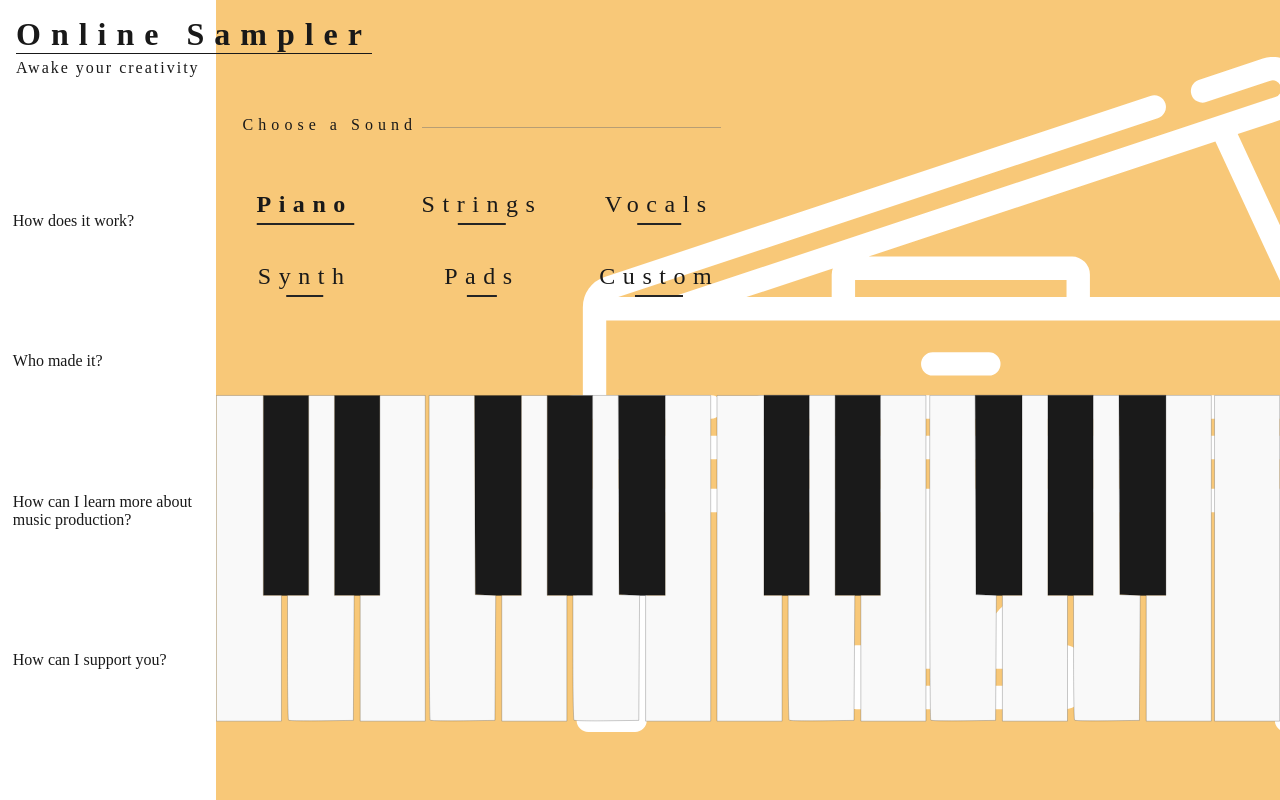
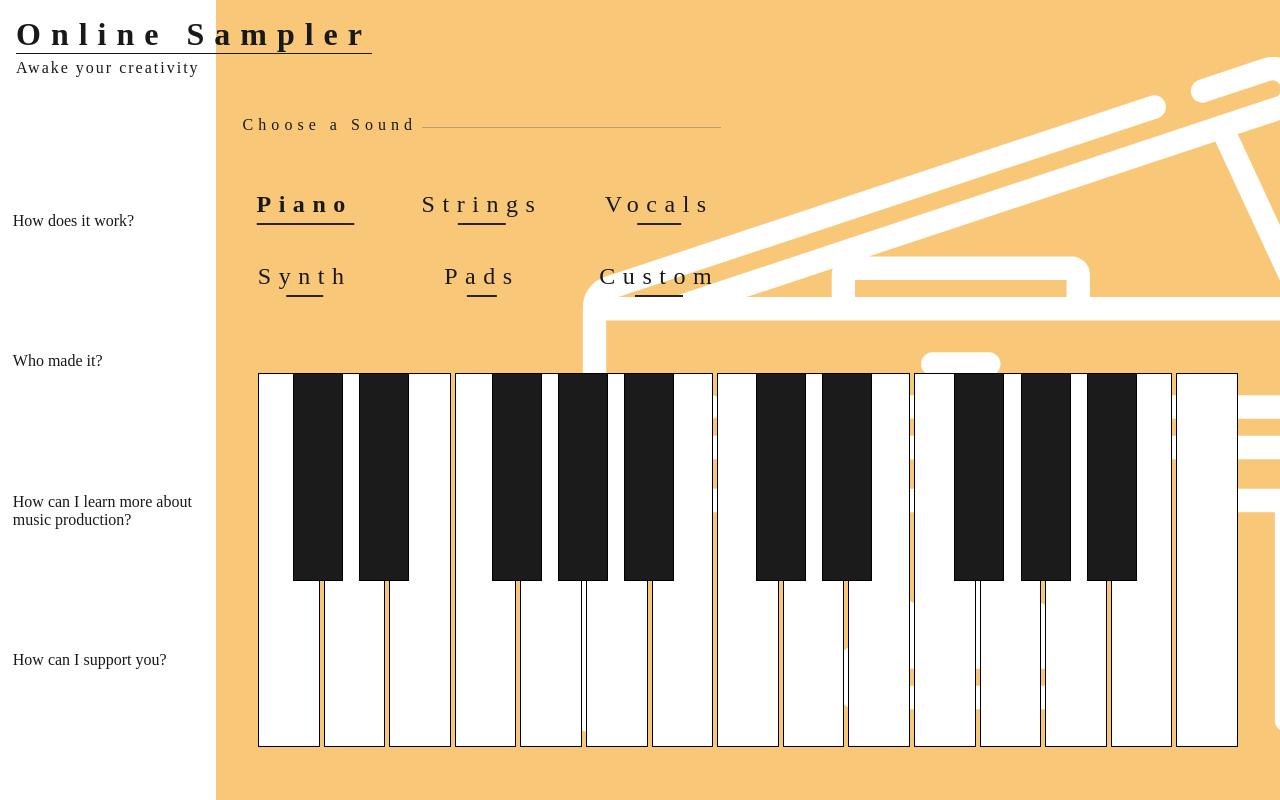
Before and after one commit to paweljakubwojcik/online-sampler, a React (Create React App) app: page / in a window 1280 px wide. Built offline with nearby package versions, Linux system fonts and the light colour scheme.

Commit message:
added states to keys, and chnged them to divs

```diff
--- /dev/null
+++ b/src/components/Key.jsx
@@ -0,0 +1,31 @@
+import React, { Component } from 'react'
+
+export default class key extends Component {
+
+    state = {
+        active: false
+    }
+
+    onMouseDown = () => {
+        this.setState({ active: true })
+    }
+
+    onMouseUp = () => {
+        this.setState({ active: false })
+    }
+
+    onMouseEnter = () => {
+        if (this.props.keyboardActive)
+            this.setState({ active: true })
+    }
+
+
+    render() {
+        return (
+            <React.Fragment>
+                <div id={this.props.id} onMouseDown={this.onMouseDown} onMouseUp={this.onMouseUp} onMouseOut={this.onMouseUp} onMouseEnter={this.onMouseEnter}
+                    className={`key key--${this.props.black ? 'black' : 'white'} ${this.state.active ? 'key--active' : ''}`}></div>
+            </React.Fragment>
+        )
+    }
+}
--- a/src/components/Keyboard.jsx
+++ b/src/components/Keyboard.jsx
@@ -1,41 +1,35 @@
 import React, { Component } from 'react'
+import Key from './Key'
+
 
 export default class Keyboard extends Component {
+
+    whiteNotes = ['C', 'D', 'E', 'F', 'G', 'A', 'B']
+    blackNotes = ['Db', 'Eb', 'ghost1', 'Gb', 'Ab', 'Bb', 'ghost2']
+
+    state = {
+        active: false
+    }
+
+    onMouseDown = () => {
+        this.setState({ active: true })
+    }
+
+    onMouseUp = () => {
+        this.setState({ active: false })
+    }
+
+
     render() {
         return (
-            <div className="keyboard">
-                <svg xmlns="http://www.w3.org/2000/svg" viewBox="0 0 1538.151 472.278">
-                    <g id="First_octave" data-name="First octave" transform="translate(0.5 0.5)">
-                        <path id="Db4" d="M51.1,10.038V298.974H77.363v.168h8.755v-.168h30.644V10.038Z" transform="translate(16.814 -9.598)" fill="#1a1a1a" stroke="rgba(0,0,0,0.3)" strokeWidth="1" />
-                        <path id="Eb4" d="M113.7,10.038V298.974H142.21v.168h8.7v-.168h28.455V10.038Z" transform="translate(57.086 -9.598)" fill="#1a1a1a" stroke="rgba(0,0,0,0.3)" strokeWidth="1" />
-                        <path id="Gb4" d="M236.9,10.038l.552,142.153.56,145.675,14.8.653,14.022.623h9.482v-.168h28.455V10.038Z" transform="translate(136.334 -9.598)" fill="#1a1a1a" stroke="rgba(0,0,0,0.3)" strokeWidth="1" />
-                        <path id="Ab4" d="M300.851,10.038V298.974h28.455v.168h8.755v-.168h28.455V10.038Z" transform="translate(177.469 -9.598)" fill="#1a1a1a" stroke="rgba(0,0,0,0.3)" strokeWidth="1" />
-                        <path id="Bb4" d="M363.447,10.038,364,152.191l.56,145.675,14.8.653,14.022.623h9.482v-.168h28.455V10.038Z" transform="translate(217.733 -9.598)" fill="#1a1a1a" stroke="rgba(0,0,0,0.3)" strokeWidth="1" />
-                        <path id="C4" d="M103.891,390.259V299.377H77.624V10.3H9.77V481.142h94.121V390.259Z" transform="translate(-9.77 -9.866)" fill="#f9f9f9" stroke="rgba(0,0,0,0.3)" strokeWidth="1" />
-                        <path id="D4" d="M168.162,389.712l.571-90.335h-28.5V10.3H103.019V299.377H72.375V388.8c0,49.182.676,90.1,1.5,90.925s22.249,1.237,47.608.913l46.106-.59.572-90.335Z" transform="translate(30.501 -9.866)" fill="#f9f9f9" stroke="rgba(0,0,0,0.3)" strokeWidth="1" />
-                        <path id="E4" d="M230.434,245.724V10.3H164.768V299.377H136.313V481.142h94.121V245.724Z" transform="translate(71.629 -9.866)" fill="#f9f9f9" stroke="rgba(0,0,0,0.3)" strokeWidth="1" />
-                        <path id="F4" d="M292.7,389.812l.571-90.234-14.8-.648-14.8-.648-.563-143.989L262.552,10.3H196.918V244.264c0,128.677.676,234.635,1.5,235.461s22.249,1.237,47.608.913l46.106-.59.571-90.234Z" transform="translate(110.614 -9.866)" fill="#f9f9f9" stroke="rgba(0,0,0,0.3)" strokeWidth="1" />
-                        <path id="G4" d="M354.977,390.259V299.377H326.521V10.3H289.311V299.377H260.855V481.142h94.121V390.259Z" transform="translate(151.742 -9.866)" fill="#f9f9f9" stroke="rgba(0,0,0,0.3)" strokeWidth="1" />
-                        <path id="A4" d="M419.249,389.812l.571-90.234-14.8-.648-14.8-.648-.563-143.989L389.1,10.3H351.917V299.376H323.462V388.8c0,49.182.676,90.1,1.5,90.925s22.249,1.237,47.608.913l46.106-.59.571-90.234Z" transform="translate(192.013 -9.866)" fill="#f9f9f9" stroke="rgba(0,0,0,0.3)" strokeWidth="1" />
-                        <path id="B4" d="M481.521,245.724V10.3H415.855V299.377H387.4V481.142h94.121V245.724Z" transform="translate(233.141 -9.866)" fill="#f9f9f9" stroke="rgba(0,0,0,0.3)" strokeWidth="1" />
-                    </g>
-                    <g id="Second_Octave" data-name="Second Octave" transform="translate(724.242 0.5)">
-                        <path id="Db4-2" data-name="Db4" d="M51.1,10.038V299.413H77.363v.169h8.755v-.169h30.644V10.038Z" transform="translate(16.814 -10.038)" fill="#1a1a1a" stroke="rgba(0,0,0,0.3)" strokeWidth="1" />
-                        <path id="Eb4-2" data-name="Eb4" d="M113.7,10.038V299.413H142.21v.169h8.7v-.169h28.455V10.038Z" transform="translate(57.086 -10.038)" fill="#1a1a1a" stroke="rgba(0,0,0,0.3)" strokeWidth="1" />
-                        <path id="Gb4-2" data-name="Gb4" d="M236.9,10.038l.552,142.369.56,145.9,14.8.654,14.022.624h9.482v-.169h28.455V10.038Z" transform="translate(136.334 -10.038)" fill="#1a1a1a" stroke="rgba(0,0,0,0.3)" strokeWidth="1" />
-                        <path id="Ab4-2" data-name="Ab4" d="M300.851,10.038V299.413h28.455v.169h8.755v-.169h28.455V10.038Z" transform="translate(177.469 -10.038)" fill="#1a1a1a" stroke="rgba(0,0,0,0.3)" strokeWidth="1" />
-                        <path id="Bb4-2" data-name="Bb4" d="M363.447,10.038,364,152.407l.56,145.9,14.8.654,14.022.624h9.482v-.169h28.455V10.038Z" transform="translate(217.733 -10.038)" fill="#1a1a1a" stroke="rgba(0,0,0,0.3)" strokeWidth="1" />
-                        <path id="C4-2" data-name="C4" d="M103.891,390.259V299.377H77.624V10.3H9.77V481.142h94.121V390.259Z" transform="translate(-9.77 -9.866)" fill="#f9f9f9" stroke="rgba(0,0,0,0.3)" strokeWidth="1" />
-                        <path id="D4-2" data-name="D4" d="M168.162,389.712l.571-90.335h-28.5V10.3H103.019V299.377H72.375V388.8c0,49.182.676,90.1,1.5,90.925s22.249,1.237,47.608.913l46.106-.59.572-90.335Z" transform="translate(30.501 -9.866)" fill="#f9f9f9" stroke="rgba(0,0,0,0.3)" strokeWidth="1" />
-                        <path id="E4-2" data-name="E4" d="M230.434,245.724V10.3H164.768V299.377H136.313V481.142h94.121V245.724Z" transform="translate(71.629 -9.866)" fill="#f9f9f9" stroke="rgba(0,0,0,0.3)" strokeWidth="1" />
-                        <path id="F4-2" data-name="F4" d="M292.7,389.812l.571-90.234-14.8-.648-14.8-.648-.563-143.989L262.552,10.3H196.918V244.264c0,128.677.676,234.635,1.5,235.461s22.249,1.237,47.608.913l46.106-.59.571-90.234Z" transform="translate(110.614 -9.866)" fill="#f9f9f9" stroke="rgba(0,0,0,0.3)" strokeWidth="1" />
-                        <path id="G4-2" data-name="G4" d="M354.977,390.259V299.377H326.521V10.3H289.311V299.377H260.855V481.142h94.121V390.259Z" transform="translate(151.742 -9.866)" fill="#f9f9f9" stroke="rgba(0,0,0,0.3)" strokeWidth="1" />
-                        <path id="A4-2" data-name="A4" d="M419.249,389.812l.571-90.234-14.8-.648-14.8-.648-.563-143.989L389.1,10.3H351.917V299.376H323.462V388.8c0,49.182.676,90.1,1.5,90.925s22.249,1.237,47.608.913l46.106-.59.571-90.234Z" transform="translate(192.013 -9.866)" fill="#f9f9f9" stroke="rgba(0,0,0,0.3)" strokeWidth="1" />
-                        <path id="B4-2" data-name="B4" d="M481.521,245.724V10.3H415.855V299.377H387.4V481.142h94.121V245.724Z" transform="translate(233.141 -9.866)" fill="#f9f9f9" stroke="rgba(0,0,0,0.3)" strokeWidth="1" />
-                        <path id="C5" d="M447.492,10.306V481.143h94.121V10.306H447.492Z" transform="translate(271.795 -9.865)" fill="#f9f9f9" stroke="rgba(0,0,0,0.3)" strokeWidth="1" />
-                    </g>
-                </svg>
-
+            <div className="keyboard" onMouseDown={this.onMouseDown} onMouseUp={this.onMouseUp}>
+                <div className="blackKeys">
+                    {this.blackNotes.map(note => <Key black={true} id={note + '1'} keyboardActive={this.state.active} />)}
+                    {this.blackNotes.map(note => <Key black={true} id={note + '2'} keyboardActive={this.state.active} />)}
+                </div>
+                {this.whiteNotes.map(note => <Key black={false} id={note + '1'} keyboardActive={this.state.active} />)}
+                {this.whiteNotes.map(note => <Key black={false} id={note + '2'} keyboardActive={this.state.active} />)}
+                <Key black={false} id={'C3'} />
             </div>
         )
     }
--- /dev/null
+++ b/src/styles/_keyboard.scss
@@ -0,0 +1,68 @@
+.keyboard {
+    align-self: center;
+    position: relative;
+    display: flex;
+    justify-content: space-evenly;
+    height: 90%;
+    width: 100%;
+    padding: 20px 40px;
+    grid-column: 3/5;
+    grid-row: 3/4;
+}
+
+.key {
+    display: block;
+    border: 1px solid #000;
+    height: 100%;
+    margin: 2px;
+    transform-origin: top;
+    pointer-events: all;
+
+    transition: opacity 0.2s;
+    &:hover {
+        cursor: pointer;
+        opacity: 0.8;
+    }
+
+    &--white {
+        flex:1;
+
+        background-color: #fff;
+
+    }
+    &--black {
+        &:first-of-type {
+            margin-left: 25px;
+        }
+        &:last-of-type {
+            margin-right: 25px;
+        }
+        width: 50px;
+        background-color: #1b1b1b;
+    }
+
+    &--active{
+        transform: perspective(1000px) rotateX(-5deg);
+    }
+}
+.blackKeys {
+    display: flex;
+    justify-content: space-evenly;
+    width: 100%;
+    padding: inherit;
+    padding-bottom: 0;
+    position: absolute;
+    top: 0;
+    left: 0;
+    height: 55%;
+    z-index: 2;
+    pointer-events: none;
+}
+#ghost11,
+#ghost12,
+#ghost21,
+#ghost22 {
+    opacity: 0;
+    pointer-events: none;
+    z-index:-1;
+}
--- a/src/styles/index.scss
+++ b/src/styles/index.scss
@@ -12,7 +12,7 @@ body {
     -webkit-font-smoothing: antialiased;
     -moz-osx-font-smoothing: grayscale;
 
-    background-color:#F8C878;
+    background-color: #f8c878;
     font-size: 16px;
 }
 
@@ -97,7 +97,7 @@ button {
         margin: 10% 1vw;
         a {
             display: inline-block;
-            padding:25px 0;
+            padding: 25px 0;
             position: relative;
             &::after {
                 content: "?";
@@ -106,14 +106,14 @@ button {
                 font-weight: bold;
                 font-size: 6em;
                 opacity: 0.3;
-                top: -.3em;
-                transition: transform .5s, opacity .4s;
-                opacity:0;
-                transform: rotateZ(45deg) translate(-150px,150px);
+                top: -0.3em;
+                transition: transform 0.5s, opacity 0.4s;
+                opacity: 0;
+                transform: rotateZ(45deg) translate(-150px, 150px);
             }
             &:hover::after {
-                opacity:.3;
-                transform: rotateZ(45deg) translate(0,0);
+                opacity: 0.3;
+                transform: rotateZ(45deg) translate(0, 0);
             }
         }
     }
@@ -203,24 +203,7 @@ button {
     }
 }
 
-.keyboard {
-    align-self: center;
-    display: flex;
-    height: 90%;
-    width: 100%;
-    padding: 20px px 40px;
-    svg {
-        path {
-            transition: all 0.3s;
-            &:hover {
-                cursor: pointer;
-                filter: invert(0.3);
-            }
-        }
-    }
-    grid-column: 3/5;
-    grid-row: 3/4;
-}
+@import "./keyboard";
 
 .backgroundImage {
     grid-row: 1/4;
```
Also changed, not shown: src/styles/index.css (+76 -14 lines), src/components/keys/key.jsx (deleted), 1 other file (tests, documents, lock files or other folders).
